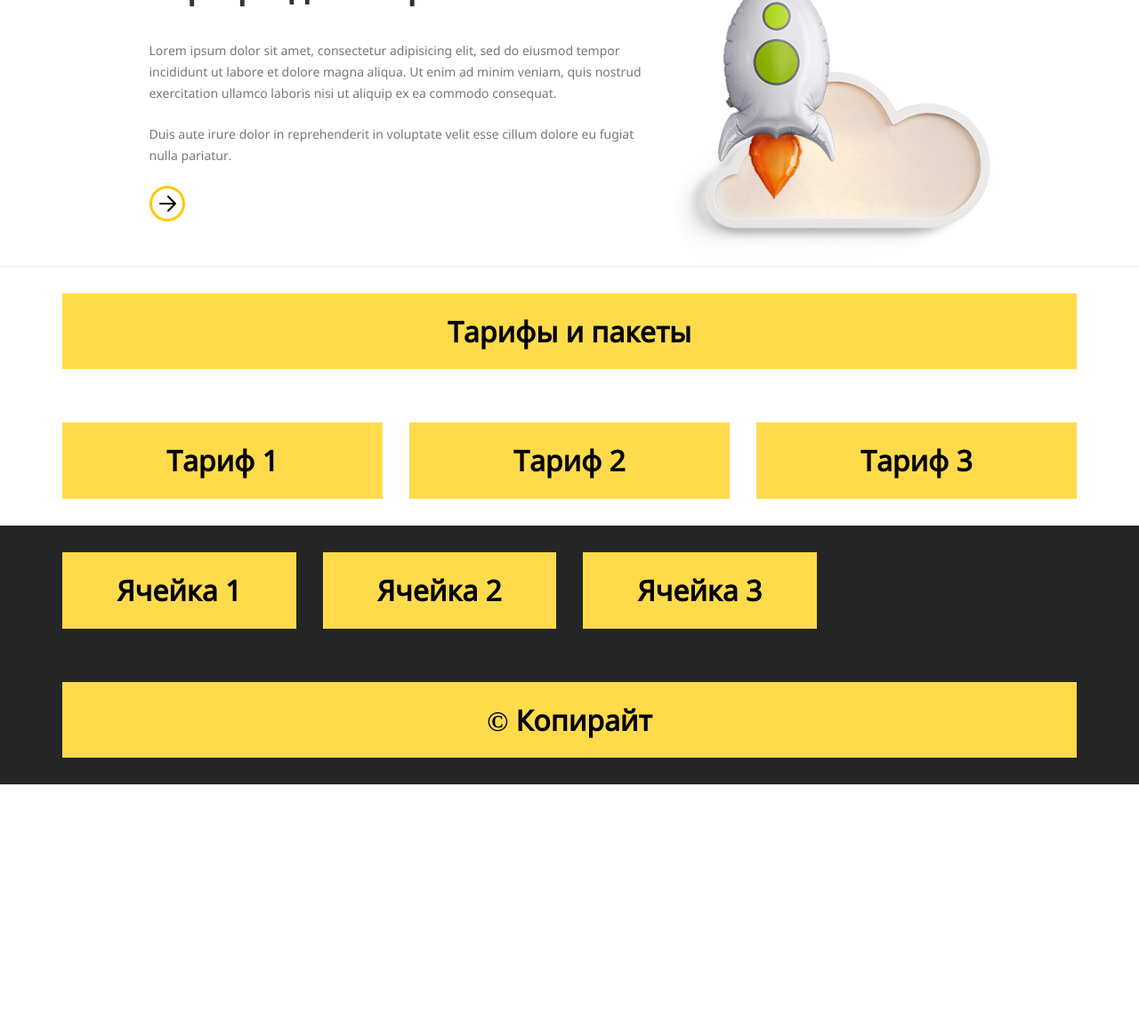
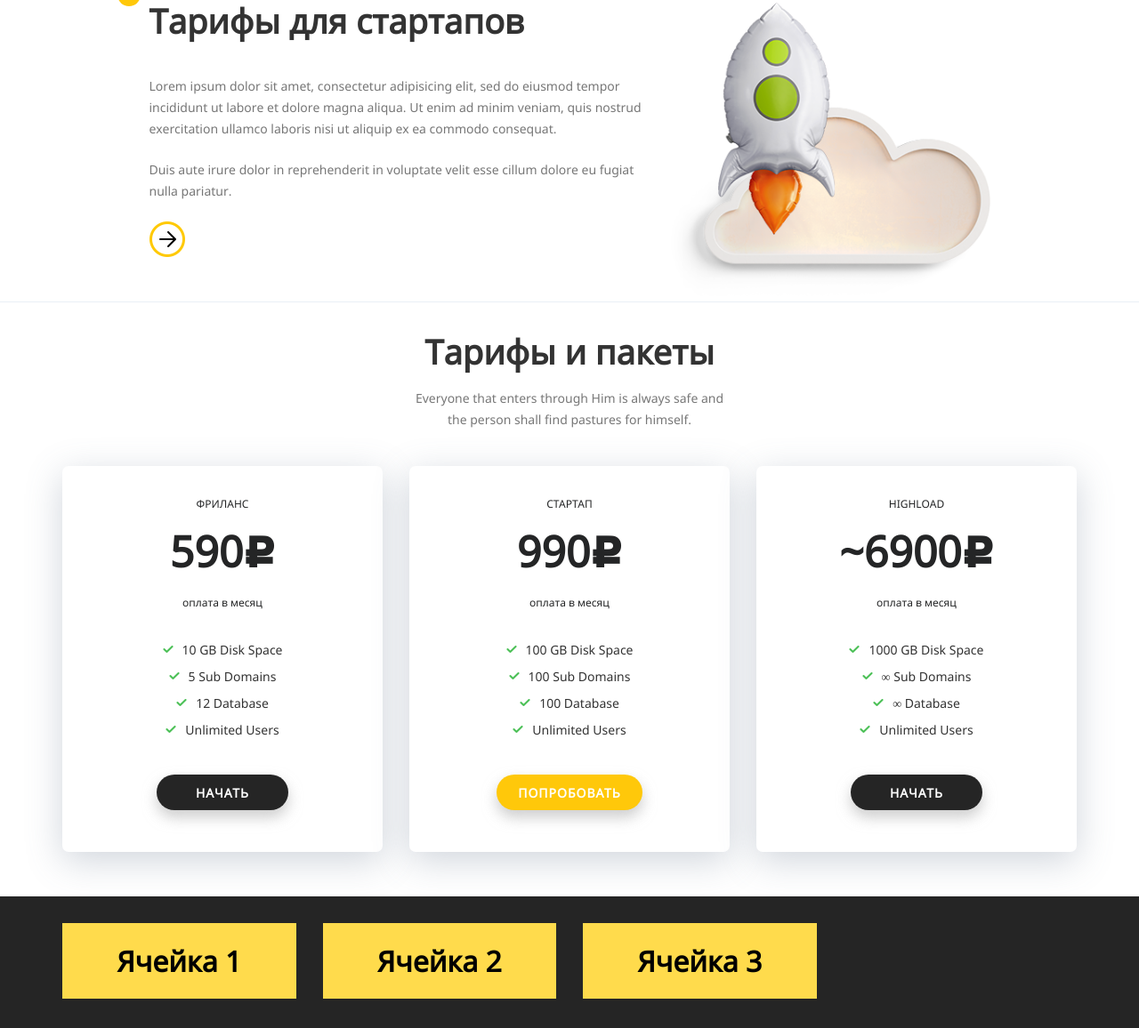
Before and after one commit to a-klimantow/Apolo, a plain HTML site: page docs/index.html in a window 1280 px wide. Shown: the part 1593-2749 px from the top of the page at 89% size. Before the commit the page ends 2475 px from the top, so only its background shows below. Drawn offline with nearby package versions, Linux system fonts and the light colour scheme.

Commit message:
Tarif and packages

```diff
--- a/docs/index.html
+++ b/docs/index.html
@@ -257,17 +257,69 @@
 
 	<!-- Prices -->
 	<div class="container">
-		<div class="block">Тарифы и пакеты</div>
+
 		<div class="row">
-			<div class="col-sm-4">
-				<div class="block">Тариф 1</div>
+			<div class="col-sm-6 col-sm-offset-3 col-md-4 col-md-offset-4 text-center">
+				<h3 class="heading heading--smaller-margin">Тарифы и пакеты</h3>
+				<p class="benefit-block__text">Everyone that enters through Him is always safe and the person shall find pastures for himself.</p>
 			</div>
-			<div class="col-sm-4">
-				<div class="block">Тариф 2</div>
+		</div>
+
+		<div class="row">
+				<!-- Package 1 -->
+			<div class="col-xs-12 col-sm-4">
+				<div class="package">
+					<div class="package__type">фриланс</div>
+					<div class="package__price">590</div>
+					<div class="package__period">оплата в месяц</div>
+					<div class="package__benefits">
+						<ul>
+							<li>10 GB Disk Space</li>
+							<li>5 Sub Domains</li>
+							<li>12 Database</li>
+							<li>Unlimited Users</li>
+						</ul>
+					</div>
+					<a class="button">начать</a>
+				</div>
 			</div>
-			<div class="col-sm-4">
-				<div class="block">Тариф 3</div>
+				<!-- // Package 1 -->
+				<!-- Package 2 -->
+			<div class="col-xs-12 col-sm-4">
+				<div class="package">
+					<div class="package__type">стартап</div>
+					<div class="package__price">990</div>
+					<div class="package__period">оплата в месяц</div>
+					<div class="package__benefits">
+						<ul>
+							<li>100 GB Disk Space</li>
+							<li>100 Sub Domains</li>
+							<li>100 Database</li>
+							<li>Unlimited Users</li>
+						</ul>
+					</div>
+					<a class="button button--orange">попробовать</a>
+				</div>
 			</div>
+				<!-- // Package 2 -->
+				<!-- Package 3 -->
+			<div class="col-xs-12 col-sm-4">
+				<div class="package">
+					<div class="package__type">highload</div>
+					<div class="package__price">~6900</div>
+					<div class="package__period">оплата в месяц</div>
+					<div class="package__benefits">
+						<ul>
+							<li>1000 GB Disk Space</li>
+							<li>&#8734; Sub Domains</li>
+							<li>&#8734; Database</li>
+							<li>Unlimited Users</li>
+						</ul>
+					</div>
+					<a class="button">начать</a>
+				</div>
+			</div>
+				<!-- // Package 3 -->
 		</div>
 	</div>
 	<!-- // Prices -->
--- a/docs/less/base/_base.less
+++ b/docs/less/base/_base.less
@@ -113,7 +113,11 @@ body {
 
 
 .line {
-	border-top: 1px solid #eaeff5;
+	@media (min-width: 768px) {
+		border-top: 1px solid #eaeff5;
+	}
+
+
 }
 
 .footer {
--- a/docs/less/main.less
+++ b/docs/less/main.less
@@ -12,3 +12,5 @@
 @import "sections/_top-slider-theme.less";
 @import "sections/_benefits.less";
 @import "sections/_service-description.less";
+@import "sections/_package.less";
+@import "sections/_button.less";
--- a/docs/less/sections/_benefits.less
+++ b/docs/less/sections/_benefits.less
@@ -50,4 +50,5 @@
 	font-size: 14px;
 	line-height: 24px;
 	color: #777;
+	margin-bottom: 40px;
 }
--- /dev/null
+++ b/docs/less/sections/_button.less
@@ -0,0 +1,37 @@
+.button {
+	background-color: rgb(37,37,37);
+	-webkit-box-shadow: 0px 8px 16px 0px rgba(171,171,171,0.6);
+	        box-shadow: 0px 8px 16px 0px rgba(171,171,171,0.6);
+	letter-spacing: 1px;
+	font-size: 14px;
+	color: #FFF;
+	text-transform: uppercase;
+	text-align: center;
+	line-height: 1;
+	display: inline-block;
+	padding-top: 14px;
+	padding-bottom: 12px;
+	padding-left: 44px;
+	padding-right: 44px;
+	font-weight: 700;
+	-webkit-border-radius: 22px;
+	        border-radius: 22px;
+	cursor: pointer;
+	&:hover, &:active, &:focus {
+		background-color: #ffc80a;
+		text-decoration: none;
+		color: #FFF;
+
+	}
+}
+
+.button--orange {
+	background-color: #ffc80a;
+	padding-left: 24px;
+	padding-right: 24px;
+	&:hover, &:active, &:focus {
+		background-color: #ffe400;
+		text-decoration: none;
+		color: #000;
+	}
+}
--- /dev/null
+++ b/docs/less/sections/_package.less
@@ -0,0 +1,67 @@
+.package {
+	text-align: center;
+	-webkit-border-radius: 7px;
+	        border-radius: 7px;
+	background-color: rgb(255,255,255);
+	-webkit-box-shadow: 0px 10px 40px 0px rgba(99,117,138,0.3);
+	        box-shadow: 0px 10px 40px 0px rgba(99,117,138,0.3);
+	padding-top: 34px;
+	padding-bottom: 47px;
+	padding-left: 25px;
+	padding-right: 25px;
+	margin-bottom: 50px;
+}
+
+.package__type {
+	font-size: 12px;
+	color: #242526;
+	margin-bottom: 20px;
+	text-transform: uppercase;
+}
+
+.package__price {
+	font-weight: 700;
+	font-size: 48px;
+	line-height: 1;
+	color: #242526;
+	margin-bottom: 24px;
+	&::after {
+		content: "c";
+		font-family: 'als_rublregular';
+	}
+}
+
+.package__period {
+	color: #242526;
+	font-size: 12px;
+	margin-bottom: 35px;
+}
+
+.package__benefits {
+	font-size: 14px;
+	line-height: 20px;
+	margin-bottom: 40px;
+	ul {
+		margin: 0;
+		padding: 0;
+		list-style-type: none;
+		li {
+			margin: 0;
+			padding: 0;
+			margin-bottom: 10px;
+
+			&:before {
+				content: "";
+				width: 12px;
+				height: 12px;
+				background-image: url("../img/icons/ok-icon.png");
+				background-repeat: no-repeat;
+				background-position: left 2px;
+				display: inline-block;
+				margin-right: 10px;
+
+			}
+
+		}
+	}
+}
--- a/docs/less/sections/_service-description.less
+++ b/docs/less/sections/_service-description.less
@@ -4,9 +4,7 @@
 
 .service-description__img {
 
-
 	@media (min-width: 1200px) {
-		}
 		padding-right: 97px;
 	}
 }
--- a/docs/less/sections/_slider.less
+++ b/docs/less/sections/_slider.less
@@ -11,8 +11,6 @@
 
 	-webkit-box-shadow: 0px 3px 25px 0px #688ab3;
 	        box-shadow: 0px 3px 25px 0px #688ab3;
-
-
 }
 
 .slider__title {
```
Also changed, not shown: docs/css/main.css, docs/img/icons/ok-icon.png (added).
